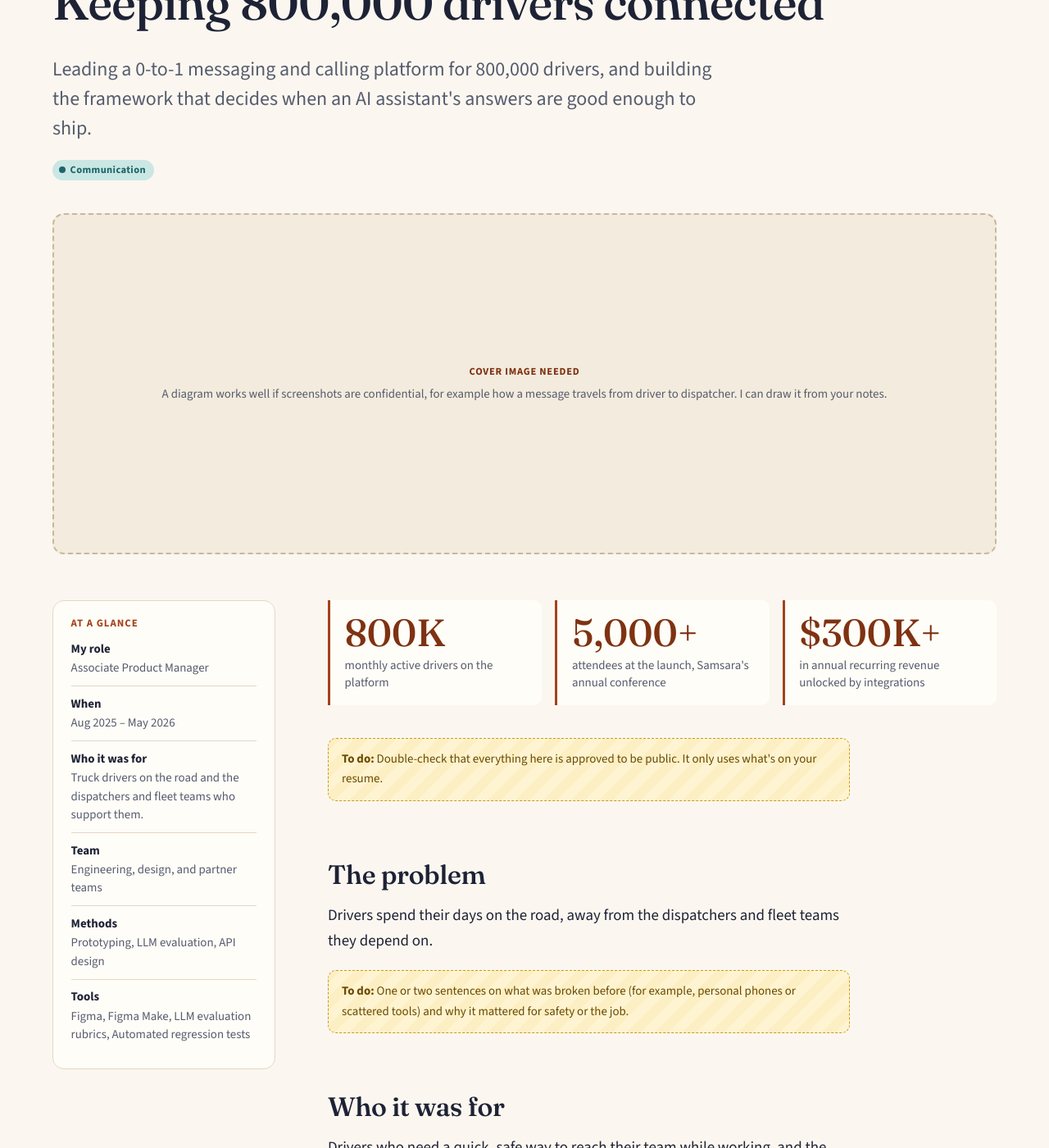
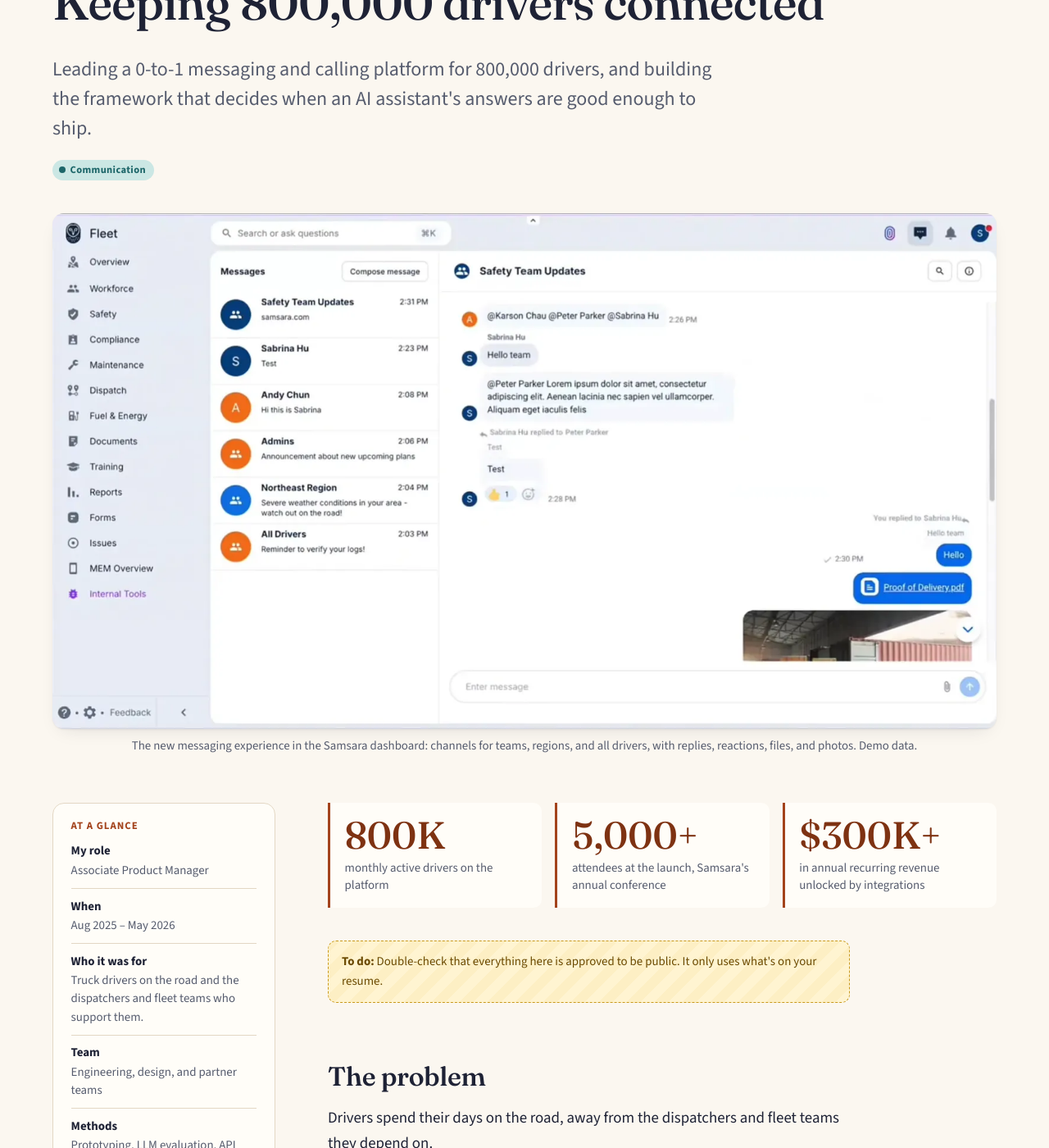
Before and after one commit to sabrinahu618/portfolio, a Jekyll site: the page built from _projects/samsara.md, in a window 1280 px wide and 1400 px high, scrolled down 217 px. Shown: the whole window at 82% size. Built offline with Jekyll 4.4.1, drawn with Linux system fonts in a browser that asks for light colours; some of the changed text lies outside the part shown.

Commit message:
Samsara: add messaging screenshots and side-by-side figure
Co-Authored-By: Claude Opus 5.5 <noreply@anthropic.com>
Claude-Session: https://claude.ai/code/session_01HybnYJGYPLDq5hkAYptQSd

```diff
--- /dev/null
+++ b/_includes/figure-pair.html
@@ -0,0 +1,11 @@
+{%- comment -%}
+  Two images side by side (stacks on small phones). Best for two phone screenshots of the same size.
+  {% include figure-pair.html src1="/assets/img/a.webp" alt1="..." src2="/assets/img/b.webp" alt2="..." width="701" height="928" caption="..." %}
+{%- endcomment -%}
+<figure class="figure figure--pair">
+  <div class="figure__pair">
+    <a class="figure__zoom" href="{{ include.src1 | relative_url }}" title="Open full-size image"><img src="{{ include.src1 | relative_url }}" alt="{{ include.alt1 }}" width="{{ include.width }}" height="{{ include.height }}" loading="lazy" decoding="async"></a>
+    <a class="figure__zoom" href="{{ include.src2 | relative_url }}" title="Open full-size image"><img src="{{ include.src2 | relative_url }}" alt="{{ include.alt2 }}" width="{{ include.width }}" height="{{ include.height }}" loading="lazy" decoding="async"></a>
+  </div>
+  {%- if include.caption %}<figcaption>{{ include.caption }}</figcaption>{% endif %}
+</figure>
--- a/_projects/samsara.md
+++ b/_projects/samsara.md
@@ -11,7 +11,11 @@ audience: Truck drivers on the road and the dispatchers and fleet teams who supp
 team: Engineering, design, and partner teams
 methods: [Prototyping, LLM evaluation, API design]
 tools: [Figma, Figma Make, LLM evaluation rubrics, Automated regression tests]
-cover_need: A diagram works well if screenshots are confidential, for example how a message travels from driver to dispatcher. I can draw it from your notes.
+cover: /assets/img/samsara/inbox-thread.webp
+cover_width: 1600
+cover_height: 873
+cover_alt: "The Samsara dashboard's Messages view. A list of conversations on the left includes Safety Team Updates, Admins, Northeast Region (with a severe weather warning), and All Drivers (a reminder to verify logs). The open Safety Team Updates channel shows mentions, replies, a thumbs-up reaction, a Proof of Delivery PDF, and a photo of a loading dock."
+cover_caption: "The new messaging experience in the Samsara dashboard: channels for teams, regions, and all drivers, with replies, reactions, files, and photos. Demo data."
 highlights:
   - value: "800K"
     label: monthly active drivers on the platform
@@ -41,7 +45,11 @@ I led the 0-to-1 development of a messaging and calling platform for 800,000 mon
 
 I also designed the communications API layer underneath it (contracts, routing, and identity) so partners could build on top of it.
 
-{% include figure.html need="A Figma Make prototype screen, or a simple diagram of the messaging flow." %}
+{% include figure.html src="/assets/img/samsara/compose.webp" alt="A Compose a message dialog over the Messages view, with a recipient menu offering three options: Driver, Tag, and User." width="1600" height="872" caption="Composing a message: send to one driver, everyone with a tag such as a region or team, or another user." %}
+
+{% include figure-pair.html src1="/assets/img/samsara/driver-thread.webp" alt1="The Driver App in dark mode showing the Safety Team Updates channel, with messages from teammates, an @mention, and the driver's reply, Hello team, marked as read." src2="/assets/img/samsara/driver-attach.webp" alt2="The Driver App's attachment menu with four options: Take a photo, Take a video, Photo library, and Files." width="701" height="928" caption="The driver's side in the Driver App: reply in a channel, or share a photo, video, or file from the road." %}
+
+{% include figure.html need="A Figma Make prototype screen, if you can share one, to show how you aligned leadership." %}
 
 ### Deciding when an AI assistant is good enough
 
--- a/assets/css/main.css
+++ b/assets/css/main.css
@@ -343,6 +343,8 @@ main:focus { outline: none; }
 .figure img { border-radius: 10px; border: 1px solid var(--line); background: #fff; width: 100%; }
 .figure__zoom { display: block; cursor: zoom-in; border-radius: 10px; }
 .figure__zoom:hover img { border-color: var(--accent); }
+.figure__pair { display: grid; grid-template-columns: 1fr 1fr; gap: 1rem; max-width: 34rem; margin-inline: auto; }
+.figure--pair figcaption { text-align: center; }
 .figure figcaption { margin-top: .6rem; font-size: var(--step--1); color: var(--muted); }
 
 .next-project { margin-block: clamp(3rem, 7vw, 5rem); }
```
Also changed, not shown: assets/img/samsara/compose.webp (added), assets/img/samsara/driver-attach.webp (added), assets/img/samsara/driver-thread.webp (added), assets/img/samsara/inbox-thread.webp (added).
